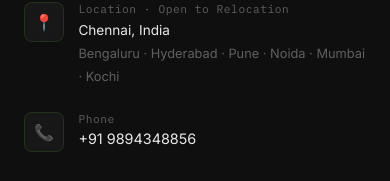
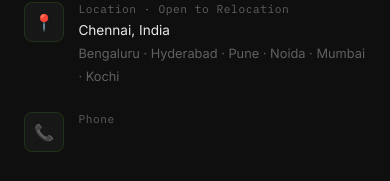
Before and after one commit to mohdazimi83/portfolio, a plain HTML site: page index.html in a window 390 px wide. Shown: the part 8398-8579 px from the top of the page. Drawn offline with Linux system fonts and the light colour scheme.

Commit message:
Remove phone number from contact section
Removed phone number from contact information.

```diff
--- a/index.html
+++ b/index.html
@@ -1052,7 +1052,6 @@ footer {
           <div class="contact-icon">📞</div>
           <div>
             <div class="contact-label">Phone</div>
-            <div class="contact-value">+91 9894348856</div>
           </div>
         </div>
         <div class="contact-links">
```
